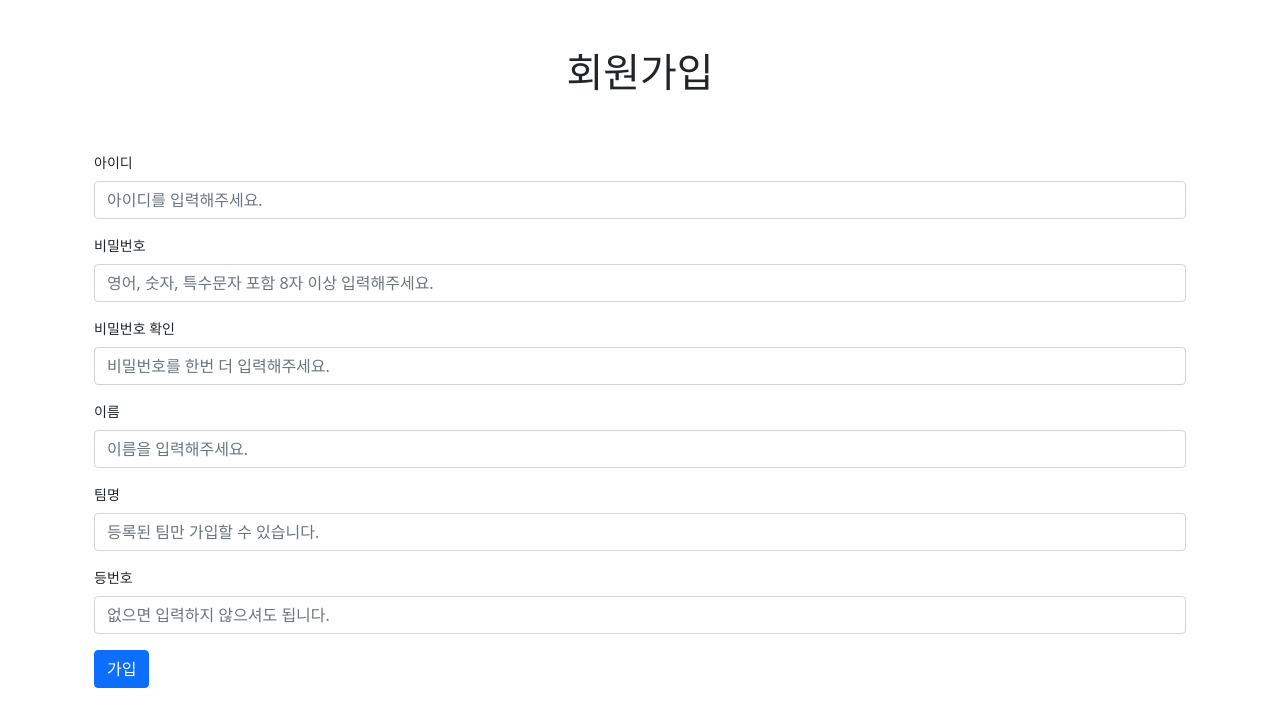
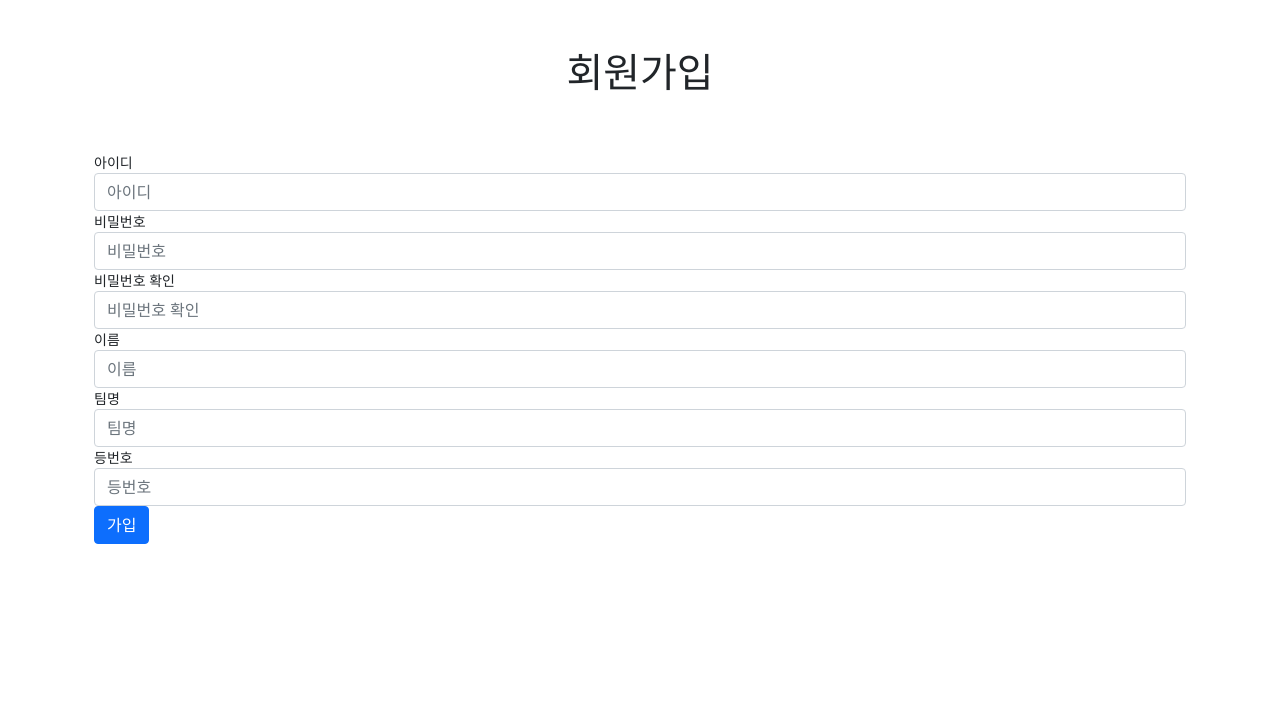
Before and after one commit to minwoonggi/basketball_stats, a Django app: page /user/register/ in a window 1280 px wide. Shown: the top 727 px of the page. Run offline with Django 4.2, Linux system fonts and the light colour scheme; some libraries are stand-ins or nearby versions.

Commit message:
비밀번호 유효성 검사 추가

```diff
--- a/basketball_stats/user/forms.py
+++ b/basketball_stats/user/forms.py
@@ -1,7 +1,7 @@
+from logging import PlaceHolder
 from django import forms
 from .models import BsUser
 from django.contrib.auth.hashers import check_password, make_password
-
 
 class LoginForm(forms.Form):
     userid = forms.CharField(
@@ -37,7 +37,9 @@ class RegisterForm(forms.Form):
         error_messages={
             'required': '아이디를 입력해주세요.'
         },
-        max_length=32, label="아이디")
+        max_length=32,
+        label="아이디",
+    )
     password = forms.CharField(
         error_messages={
             'required': '비밀번호를 입력해주세요.'
@@ -59,7 +61,7 @@ class RegisterForm(forms.Form):
         },
         max_length=32, label="팀명")
     backnumber = forms.CharField(
-        max_length=32, label="팀명")
+        max_length=32, label="등번호")
 
     def clean(self):
         cleaned_data = super().clean()
@@ -72,32 +74,24 @@ class RegisterForm(forms.Form):
 
         if userid and password and re_password and username and teamname:
             # 아이디 검사
-            if idCheck(userid):
+            if not idCheck(userid):
                 self.add_error('userid', '아이디 형식이 올바르지 않습니다.')
                 return
 
             # 비밀번호 검사
-            if passwordCheck(password):
+            if not passwordCheck(password):
                 self.add_error('password', '비밀번호 형식이 올바르지 않습니다.')
                 return
 
-            bsuser = BsUser(
-                user_id = userid,
-                password = make_password(password),
-                user_name = username,
-                team_name = teamname,
-                back_number = backnumber
-            )
-            bsuser.save()
-
-        else:
-            self.add_error('등번호를 제외한 모든 항목을 입력해야합니다.')
-
-
+            if password != re_password:
+                self.add_error('re_password', '비밀번호가 일치하지 않습니다.')
+                return
 
 import re
 
 def idCheck(id):
+    # 영문으로 시작, 5~15자 길이
+    print('형식 검사할 아이디: ', id)
     ID_regex = re.compile("([A-za-z]{5,15})")
     ID_validation = ID_regex.search(id.replace(" ",""))
 
--- a/basketball_stats/user/templates/register.html
+++ b/basketball_stats/user/templates/register.html
@@ -10,35 +10,16 @@
     <div class="row mt-5">
         <form method="POST" action=".">
             {% csrf_token %}
-            <div class="mb-3">
-                <label for="userid" class="form-label">아이디</label>
-                <input type="text" class="form-control" id="userid" placeholder="아이디를 입력해주세요." name="userid">
+            {% for field in form %}
+            <div class="form-group">
+                <label for="{{ field.id_for_label }}">{{ field.label }}</label>
+                <input type="{{ field.field.widget.input_type }}" class="form-control" id="{{ field.id_for_label }}"
+                placeholder="{{ field.label }}" name="{{ field.name }}" />
             </div>
-            <div class="mb-3">
-                <label for="password" class="form-label">비밀번호</label>
-                <input type="password" class="form-control" id="password" placeholder="영어, 숫자, 특수문자 포함 8자 이상 입력해주세요." name="password">
-            </div>
-            <div class="mb-3">
-                <label for="re-password" class="form-label">비밀번호 확인</label>
-                <input type="password" class="form-control" id="re-password" placeholder="비밀번호를 한번 더 입력해주세요." name="re-password">
-            </div>
-            <div class="mb-3">
-                <label for="username" class="form-label">이름</label>
-                <input type="text" class="form-control" id="username" placeholder="이름을 입력해주세요." name="username">
-            </div>
-            <div class="mb-3">
-                <label for="teamname" class="form-label">팀명</label>
-                <input type="text" class="form-control" id="teamname" placeholder="등록된 팀만 가입할 수 있습니다." name="teamname">
-            </div>
-            <div class="mb-3">
-                <label for="backnumber" class="form-label">등번호</label>
-                <input type="text" class="form-control" id="backnumber" placeholder="없으면 입력하지 않으셔도 됩니다." name="backnumber">
-            </div>
-            <div class="row">
-                <div class="col-12">
-                    {{ error }}
-                </div>
-            </div>
+            {% if field.errors %}
+            <span style="color: red">{{ field.errors }}</span>
+            {% endif %}
+            {% endfor %}
             <button type="submit" class="btn btn-primary">가입</button>
         </form>
     </div>
--- a/basketball_stats/user/urls.py
+++ b/basketball_stats/user/urls.py
@@ -1,7 +1,8 @@
 from . import views
 from django.urls import path
+from user.views import UserCreate
 
 urlpatterns = [
-    path('register/', views.register),
+    path('register/', UserCreate.as_view()),
     path('login/', views.login),
 ]
--- a/basketball_stats/user/views.py
+++ b/basketball_stats/user/views.py
@@ -1,9 +1,34 @@
 from django.shortcuts import render, redirect
 from django.contrib.auth.hashers import make_password, check_password
+from django.views.generic.edit import FormView
+from django.views.generic import ListView
 from .models import BsUser
 from .forms import LoginForm, RegisterForm
 
 # Create your views here.
+class UserCreate(FormView):
+    template_name = 'register.html'
+    form_class = RegisterForm
+    success_url = '/user/login'
+
+    def form_valid(self, form):
+        userid = form.cleaned_data.get('userid')
+        password = form.cleaned_data.get('password')
+        username = form.cleaned_data.get('username')
+        teamname = form.cleaned_data.get('teamname')
+        backnumber = form.cleaned_data.get('backnumber')
+
+        bsuser = BsUser(
+            user_id=userid,
+            password=make_password(password),
+            user_name=username,
+            team_name=teamname,
+            back_number=backnumber
+        )
+        bsuser.save()
+
+        return super().form_valid(form)
+
 def home(request):
     if request.session.get('user'):
         id = request.session.get('user')
@@ -25,49 +50,49 @@ def login(request):
     return render(request, 'login.html', { 'form' : form })
 
 
-def register(request):
-    res_data = {}
-    if request.method == 'GET':
-        return render(request, 'register.html')
-    elif request.method == 'POST':
-        form = RegisterForm(request.POST)
-        if form.is_valid():
-        #     userid = form.userid
-        #     password = form.password
-        #     repassword = form.re_password
-        #     username = form.username
-        #     teamname = form.teamname
-        #     backnumber = form.backnumber
+# def register(request):
+#     res_data = {}
+#     if request.method == 'GET':
+#         return render(request, 'register.html')
+#     elif request.method == 'POST':
+#         form = RegisterForm(request.POST)
+#         if form.is_valid():
+#         #     userid = form.userid
+#         #     password = form.password
+#         #     repassword = form.re_password
+#         #     username = form.username
+#         #     teamname = form.teamname
+#         #     backnumber = form.backnumber
 
 
 
-        # # 필수 입력 항목을 입력하지 않았을 경우
-        # if not (userid and password and repassword and username and teamname):
-        #     res_data['error'] = '등번호를 제외한 모든 항목을 입력해야합니다.'
+#         # # 필수 입력 항목을 입력하지 않았을 경우
+#         # if not (userid and password and repassword and username and teamname):
+#         #     res_data['error'] = '등번호를 제외한 모든 항목을 입력해야합니다.'
 
-        # # 비밀번호 형식이 올바르지 않을 경우
-        # elif not passwordCheck(password):
-        #     res_data['error'] = '비밀번호 형식이 올바르지 않습니다.'
+#         # # 비밀번호 형식이 올바르지 않을 경우
+#         # elif not passwordCheck(password):
+#         #     res_data['error'] = '비밀번호 형식이 올바르지 않습니다.'
 
-        # # 비밀번호와 비밀번호 확인 입력이 다를 경우
-        # elif password != repassword:
-        #     res_data['error'] = '비밀번호가 일치하지 않습니다.'
+#         # # 비밀번호와 비밀번호 확인 입력이 다를 경우
+#         # elif password != repassword:
+#         #     res_data['error'] = '비밀번호가 일치하지 않습니다.'
 
-        # # 등록된 팀이 아닌 경우 (team table 생성 후)
+#         # # 등록된 팀이 아닌 경우 (team table 생성 후)
 
 
-        # 회원가입 저장
-        # else:
-        #     bsuser = BsUser(
-        #         user_id = userid,
-        #         password = make_password(password),
-        #         user_name = username,
-        #         team_name = teamname,
-        #         back_number = backnumber
-        #     )
-        #     bsuser.save()
+#         # 회원가입 저장
+#         # else:
+#         #     bsuser = BsUser(
+#         #         user_id = userid,
+#         #         password = make_password(password),
+#         #         user_name = username,
+#         #         team_name = teamname,
+#         #         back_number = backnumber
+#         #     )
+#         #     bsuser.save()
 
-        #     # 회원가입 후 home으로 이동
-            return redirect('/')
+#         #     # 회원가입 후 home으로 이동
+#             return redirect('/')
 
-        return render(request, 'register.html', res_data)
+#         return render(request, 'register.html', res_data)
```
